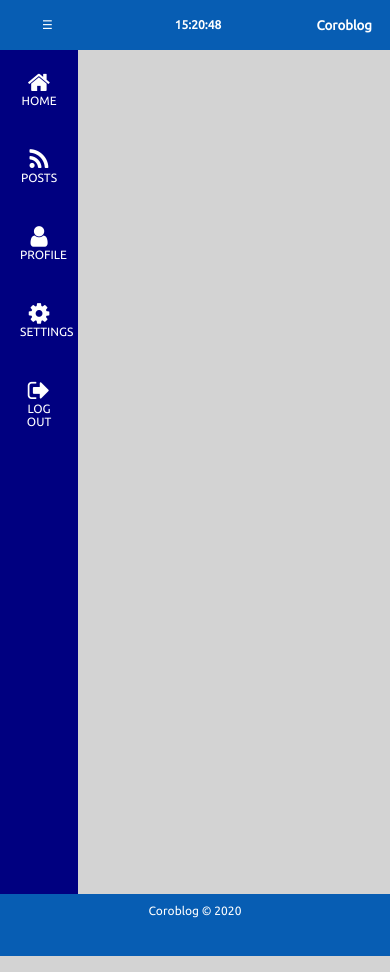
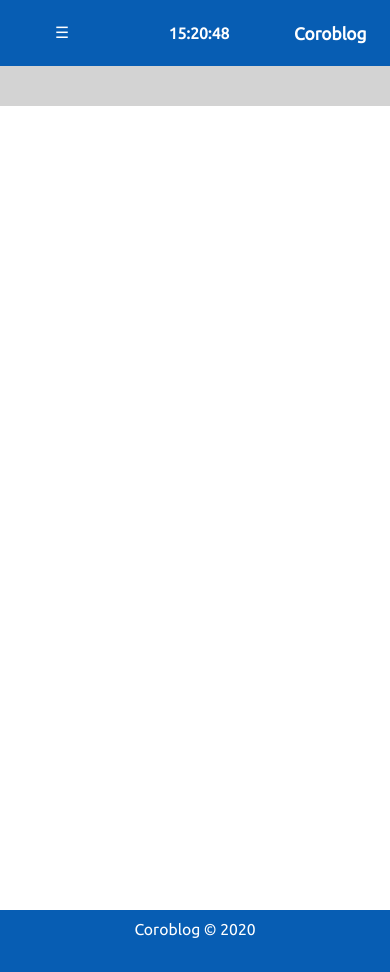
Before and after one commit to jod35/Memo, a Django app: template blog/templates/blog/postlogin.html in a window 390 px wide. Run offline with Django 3.2, Linux system fonts and the light colour scheme; the template is opened without the code that fills it, so the values that code supplies are empty; parts of the project's set-up code (start-up, migrations or seed data) failed here and were passed over.

Commit message:
fix in frontend postlogin

```diff
--- a/blog/models.py
+++ b/blog/models.py
@@ -33,6 +33,7 @@
     publish = models.DateTimeField(default=timezone.now)
     created = models.DateTimeField(auto_now_add=True)
     updated = models.DateTimeField(auto_now=True)
+    users_like=models.ManyToManyField(User,related_name='posts_liked',blank=True)
 
 
     class Meta:
@@ -43,7 +44,7 @@
         super(Post, self).save(*args, **kwargs)
 
     def __str__(self):
-        return self.title
+        return self.body
 
 
 
@@ -63,6 +64,8 @@
 
     created = models.DateTimeField(auto_now_add=True)
 
+    users_like=models.ManyToManyField(User,related_name='comments_liked',blank=True)
+
     def __str__(self):
         return f"{self.body} by {self.author}"
 
--- a/blog/static/blog/js/main.js
+++ b/blog/static/blog/js/main.js
@@ -28,7 +28,7 @@
 open_btn.addEventListener('click',function(){
     left_container.style.width="0%";
     left_container.style.display="none";
-    // sidebar.style.display="block";
+    sidebar.style.display="block";
     sidebar.style.width="100%";
     open_btn.style.display="none";
     close_btn.style.display="inline";
@@ -43,8 +43,8 @@
     sidebar.style.width="20%";
     open_btn.style.display="inline";
     close_btn.style.display="none";
-    left_container.style.width="80%";
-    left_container.style.display="block"
+    left_container.style.width="100%";
+    left_container.style.display="block";
 
     for(let i of link){
         i.style.display="none";
--- a/blog/static/blog/main.css
+++ b/blog/static/blog/main.css
@@ -136,7 +136,6 @@
   padding: 10px;
   background-color: white;
   border-radius: 7px;
-  box-shadow: 0 2px 2px 0 lightslategray;
   width: 80%;
 }
 
@@ -325,7 +324,7 @@
 }
 @media (max-width: 700px) {
   html{
-    font-size: 12px;
+    font-size: 0.98em;
   }
   #form {
     padding: 2%;
@@ -333,7 +332,19 @@
   .form {
     width: 80%;
   }
+  #container{
+    display: block;
+  }
   .side-bar {
-    width:20%;
+    width: 100%;
+    height: 0%;
+    display: none;
+  }
+  .left{
+    width: 100%;
+    padding: 20px;
+  }
+  .post{
+    width: 95%;
   }
 }
--- a/blog/templates/blog/posts.html
+++ b/blog/templates/blog/posts.html
@@ -44,6 +44,7 @@
           </p>
         </div>
         <div class="post-options">
+
           <a href="" class="like" id="like-btn">like</a>
           <a href="/details/{{post.slug}}/" class="" id="comment-btn"
             >{{post.post.count}} Comment{{post.post.count|pluralize}}</a
--- a/blog/urls.py
+++ b/blog/urls.py
@@ -16,6 +16,7 @@
     path('create_post/', login_required(views.CreatePostView.as_view()),
          name='create_post'),
     path('posts/', login_required(views.PostView.as_view()), name='user_posts'),
+    path('like/<int:id>/',views.like_post,name='like_post'),
     path('my_posts/', login_required(views.MyPostView.as_view()), name='my_posts'),
     path('edit_post/<slug>',
          login_required(views.PostEditView.as_view()), name='edit_post'),
--- a/coroblog/settings.py
+++ b/coroblog/settings.py
@@ -128,4 +128,9 @@
 
 MEDIA_URL='/media/'
 MEDIA_ROOT=os.path.join(BASE_DIR,'media')
+
+
+
+APPEND_SLASH=False
+
 django.setup()
```
Also changed, not shown: blog/templates/blog/myposts.html (+8 -1 lines), blog/views.py (+27 -0 lines), blog/migrations/0011_comment_users_like.py (added), blog/migrations/0012_auto_20201105_1633.py (added), blog/static/blog/js/likes.js (added), db.sqlite3.
